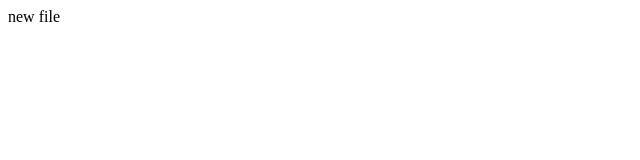
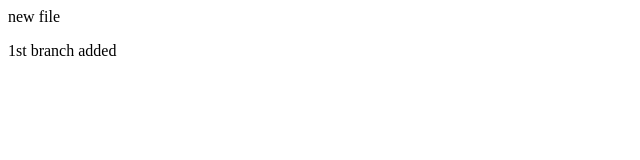
Before and after one commit to fasisandhu/test-repo, a plain HTML site: page index.html in a window 1280 px wide. Shown: the whole page, without its empty margins (0-640 px from the left). Drawn offline with Linux system fonts and the light colour scheme.

Commit message:
1st branch 1st commit

```diff
--- a/index.html
+++ b/index.html
@@ -1 +1,2 @@
 <p>new file</p>
+<p>1st branch added</p>
```
